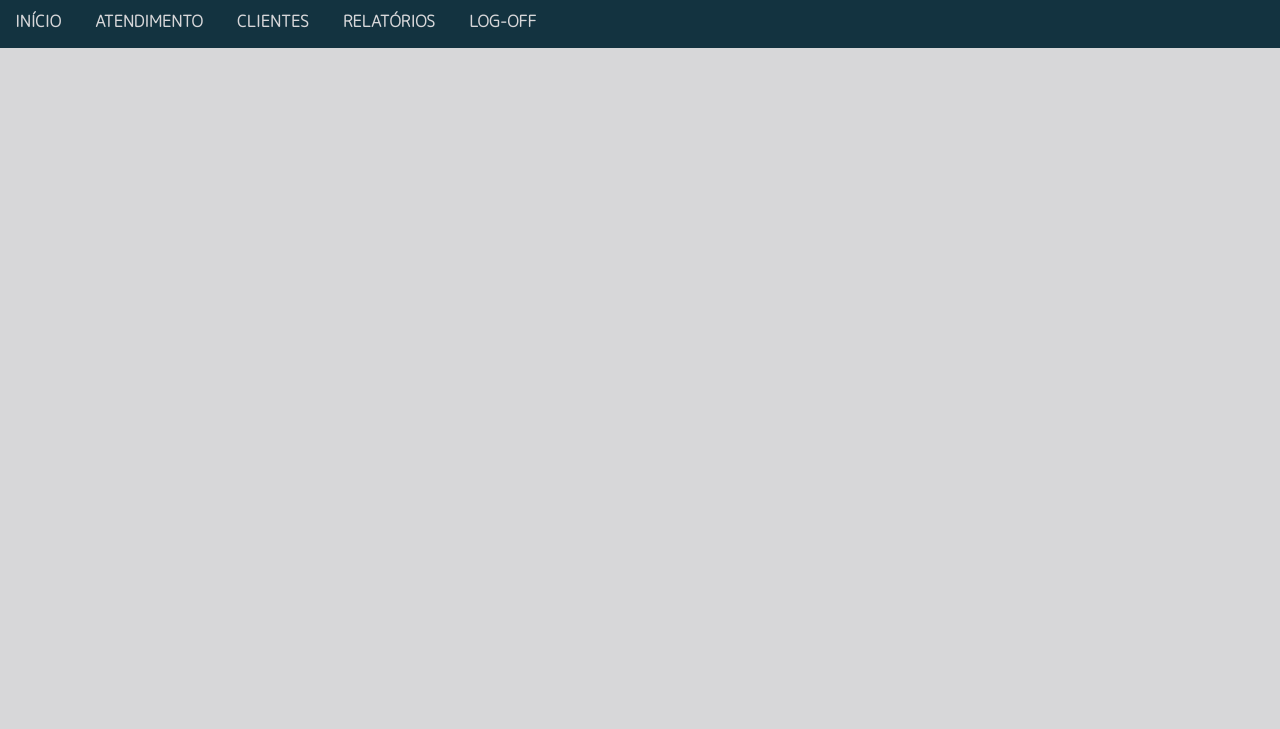
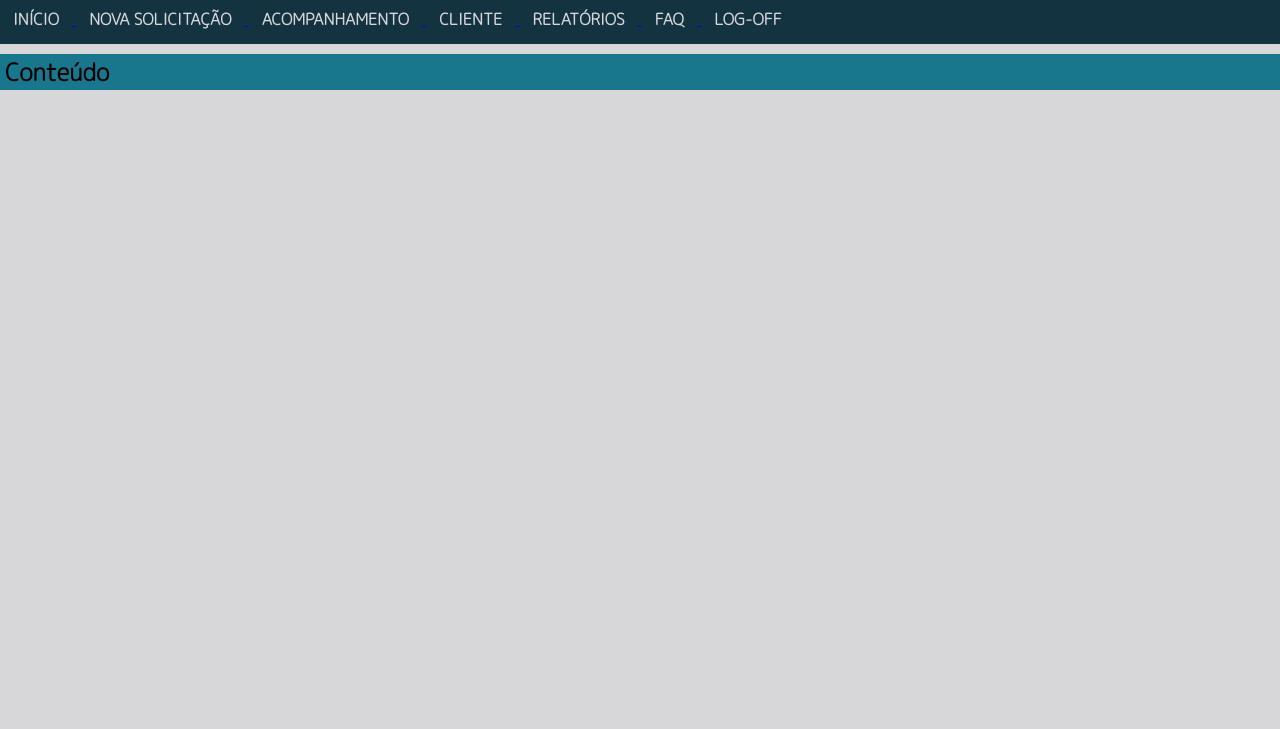
Before and after one commit to dd-nascimento/zako_v0.1, a plain HTML site: page index.html in a window 1280 px wide. Shown: the part 71-800 px from the top of the page. Drawn offline with Linux system fonts and the light colour scheme.

Commit message:
Construindo a view index

```diff
--- a/css/style.css
+++ b/css/style.css
@@ -37,12 +37,23 @@ nav#menu ul{
 
 nav#menu li{
     display: inline-block;
-    padding: 10px;
+    padding: 8px;
     margin: 5px;
 }
 
-nav#menu ul li a {
+nav#menu ul a li  {
     text-decoration: none;
     color: #D7D7D9;
     font-weight:bolder;
 }
+
+
+/* Conteúdo */
+
+main{
+    background-color: #18778C;
+    width: 100%;
+    margin-top: 10px;
+    padding-right: 5px;
+    padding-left: 5px;
+}
--- a/index.html
+++ b/index.html
@@ -12,6 +12,7 @@
     <link rel="manifest" href="/site.webmanifest">
 </head>
 <body>
+    <!-- Cabecalho -->
     <header>
         <div class="logo">
             <div id="logo1">
@@ -24,13 +25,23 @@
 
         <nav id="menu">
             <ul>
-                <li> <a href="#"> Início </a></li>
-                <li> <a href="#"> Atendimento </a> </li>
-                <li> <a href="#"> Clientes </a> </li>
-                <li> <a href="#"> Relatórios </a> </li>
-                <li> <a href="#"> Log-off</a></li>
+                <a href="index.html"><li>  Início </li> </a>
+                <a href="#"> <li> Nova Solicitação </li> </a>
+                <a href="#"> <li> Acompanhamento </li> </a>
+                <a href="#"> <li> Cliente </li> </a>
+                <a href="#"> <li> Relatórios </li> </a>
+                <a href="#"> <li> FAQ </li> </a>
+                <a href="#"> <li> Log-off </li> </a>
             </ul>
         </nav>
     </header>
+
+    <!-- Seção de Conteúdo -->
+
+    <main>
+        <section class="conteudo">
+            <h2>Conteúdo</h2>
+        </section>
+    </main>
 </body>
 </html>
```
